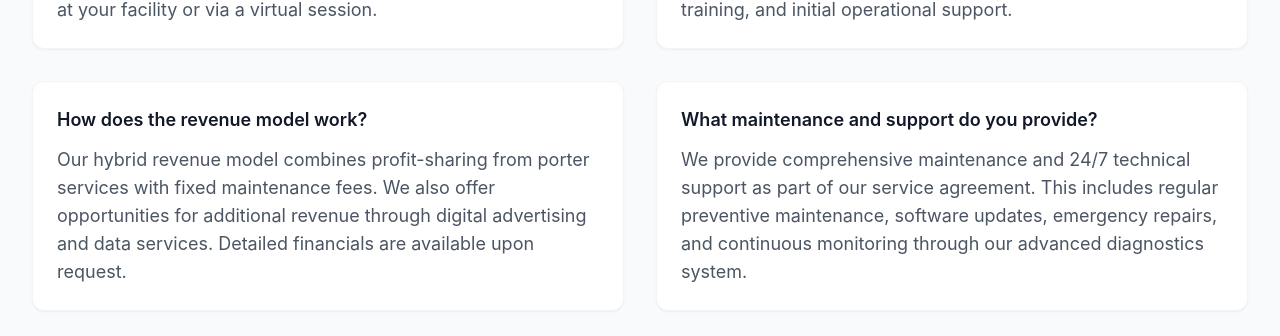
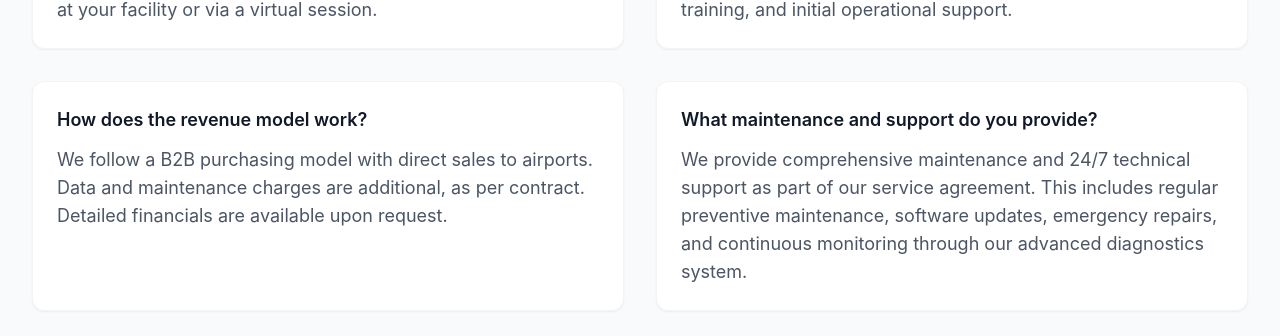
Before and after one commit to austin207/virtusporter, a React (Vite) app: page /contact in a window 1280 px wide. Shown: the part 1913-2249 px from the top of the page. Built offline with nearby package versions, Linux system fonts and the light colour scheme.

Commit message:
second commit

```diff
--- a/src/pages/Contact.tsx
+++ b/src/pages/Contact.tsx
@@ -361,7 +361,7 @@ const Contact = () => {
               <div className="bg-white rounded-xl shadow-sm border border-gray-100 p-6">
                 <h3 className="text-lg font-semibold text-gray-900 mb-3">How does the revenue model work?</h3>
                 <p className="text-gray-600">
-                  Our hybrid revenue model combines profit-sharing from porter services with fixed maintenance fees. We also offer opportunities for additional revenue through digital advertising and data services. Detailed financials are available upon request.
+                  We follow a B2B purchasing model with direct sales to airports. Data and maintenance charges are additional, as per contract. Detailed financials are available upon request.
                 </p>
               </div>
 
```
